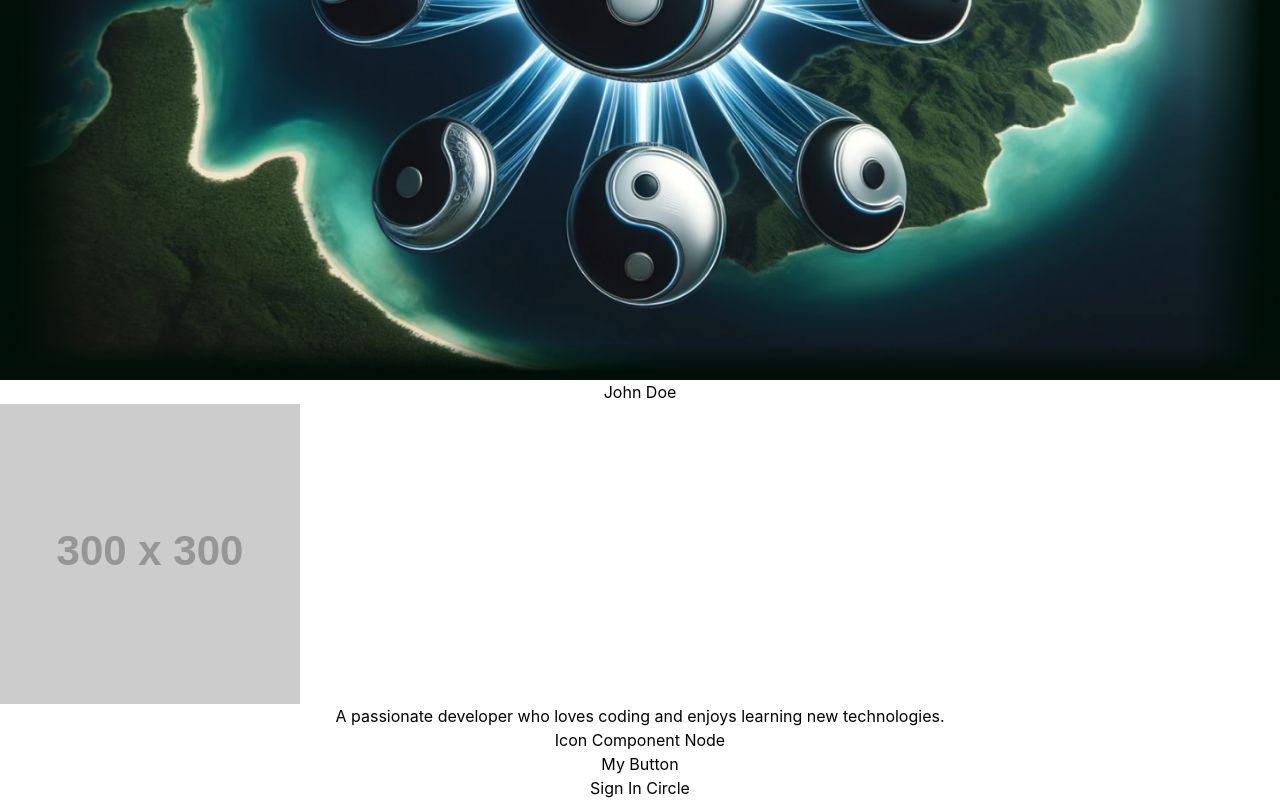
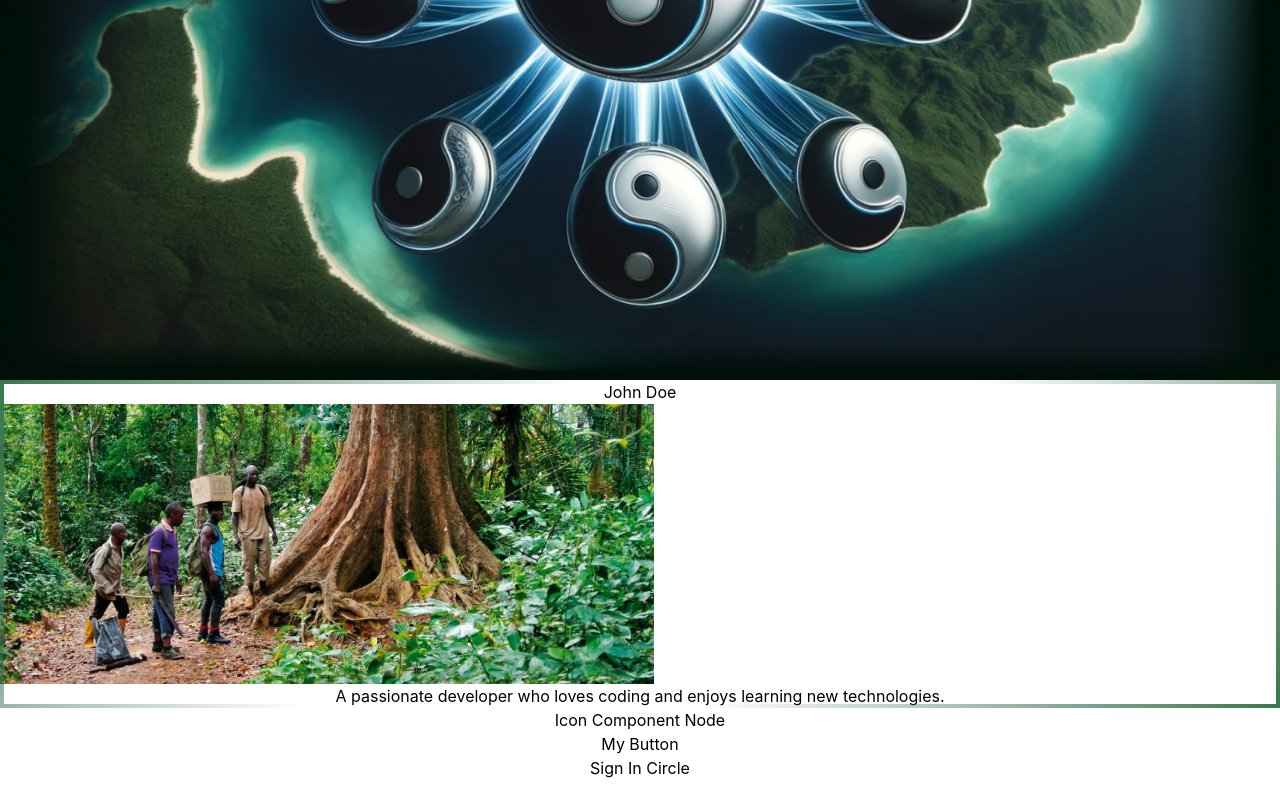
Before and after one commit to Micheeeeel/yvy-frontend, a React (Create React App) app: page / in a window 1280 px wide. Shown: the part 815-1615 px from the top of the page. Built offline with nearby package versions, Linux system fonts and the light colour scheme.

Commit message:
Creation of the componant for the levelCard. Creation of the gradients for card borders.

```diff
--- a/src/components/frameLandingPage/levelCard/LevelCard.jsx
+++ b/src/components/frameLandingPage/levelCard/LevelCard.jsx
@@ -1,20 +1,27 @@
+// src/components/LevelCard.jsx
 import React from "react";
 import CardLinesDesktop from "../CardLinesDesktop";
+import "../../styles/gradients.css"; // Assurez-vous d'importer les styles
+import image from "../../../assets/images/eco-guards-im-regenwald-mathias-rittgerott-rdr 1.png";
 
 const LevelCard = () => {
   return (
-    <div className="max-w-sm mx-auto bg-white shadow-lg rounded-lg overflow-hidden">
-      <div className="flex flex-col p-4 gap-4">
-        <h2 className="text-xl font-semibold text-gray-800 text-left">
-          John Doe
-        </h2>
-        <CardLinesDesktop color="border-secondary" />
-        <img
-          className="w-full h-48 object-cover object-center "
-          src="https://via.placeholder.com/300"
-          alt="Profile"
-        />
-        <p className="mt-2 text-gray-600 text-left">
+    <div className="relative max-w-[430px] h-[510px] mx-auto bg-black shadow-lg overflow-hidden gradient-border">
+      <div className="relative flex flex-col p-4 gap-4 ">
+        <div>
+          <h2 className="text-xl font-semibold text-white text-left">
+            John Doe
+          </h2>
+          <CardLinesDesktop color="border-secondary" />
+        </div>
+        <div className="flex justify-center">
+          <img
+            className="w-full h-48 object-cover"
+            src={image}
+            alt="niveau jouable"
+          />
+        </div>
+        <p className="text-white text-left ">
           A passionate developer who loves coding and enjoys learning new
           technologies.
         </p>
--- /dev/null
+++ b/src/components/styles/gradients.css
@@ -0,0 +1,45 @@
+/* src/styles/gradients.css */
+
+.gradient-border {
+  position: relative;
+}
+
+.gradient-border::before,
+.gradient-border::after {
+  content: "";
+  position: absolute;
+  width: 100%;
+  height: 100%;
+  border-radius: inherit;
+  pointer-events: none;
+  z-index: 1;
+  box-sizing: border-box;
+}
+
+.gradient-border::before {
+  top: 0px; /* Ajustez selon l'épaisseur désirée de la bordure */
+  left: 0px;
+  border-top-left-radius: inherit;
+  border-width: 4px; /* Épaisseur de la bordure */
+  border-style: solid;
+  border-image: linear-gradient(
+      130deg,
+      rgba(58, 119, 81, 1),
+      rgba(58, 119, 81, 0) 37%
+    )
+    1;
+}
+
+.gradient-border::after {
+  bottom: 0px; /* Ajustez selon l'épaisseur désirée de la bordure */
+  right: 0px;
+  border-top-left-radius: inherit;
+  border-width: 4px; /* Épaisseur de la bordure */
+  border-style: solid;
+  border-image: linear-gradient(
+      310deg,
+      rgba(58, 119, 81, 1),
+      rgba(58, 119, 81, 0) 37%
+    )
+    1;
+}
```
Also changed, not shown: src/assets/images/eco-guards-im-regenwald-mathias-rittgerott-rdr 1.png (added).
